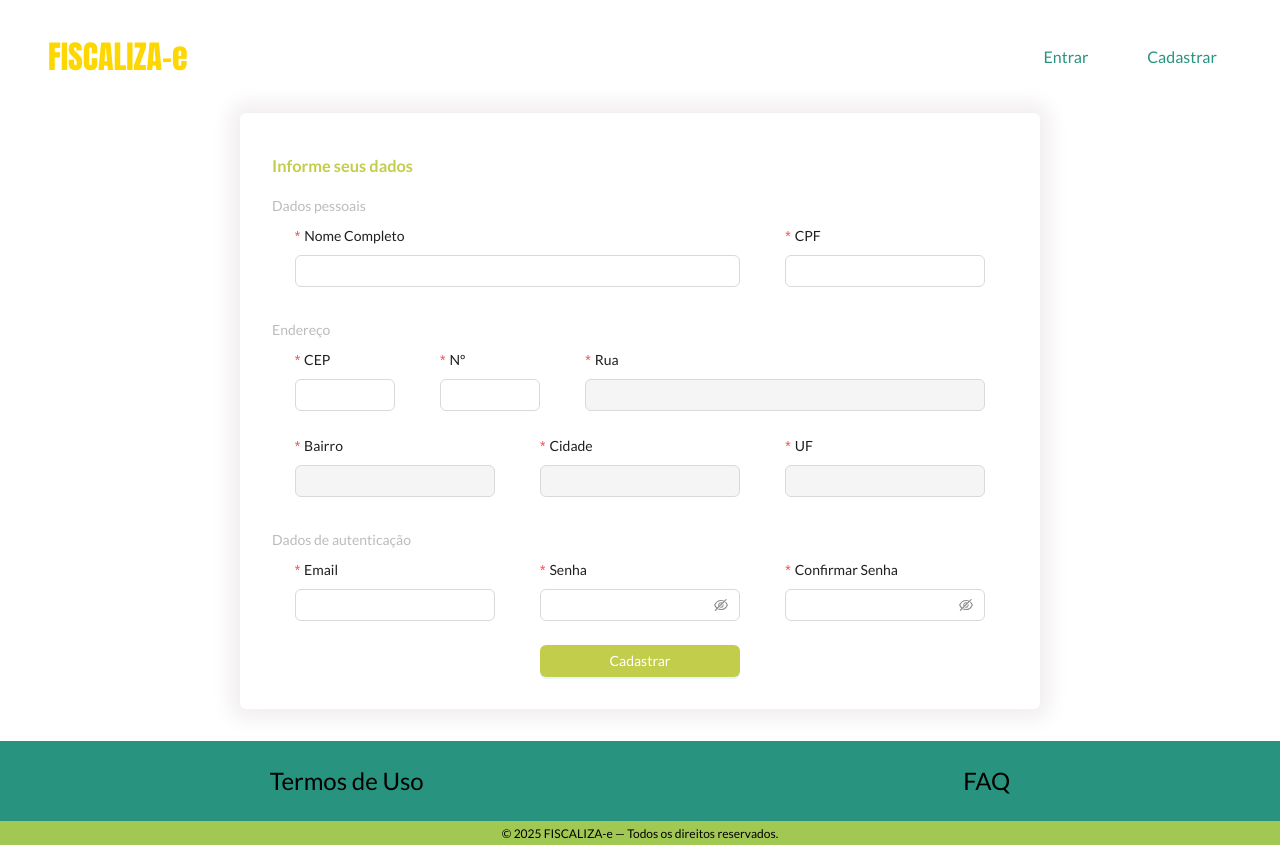
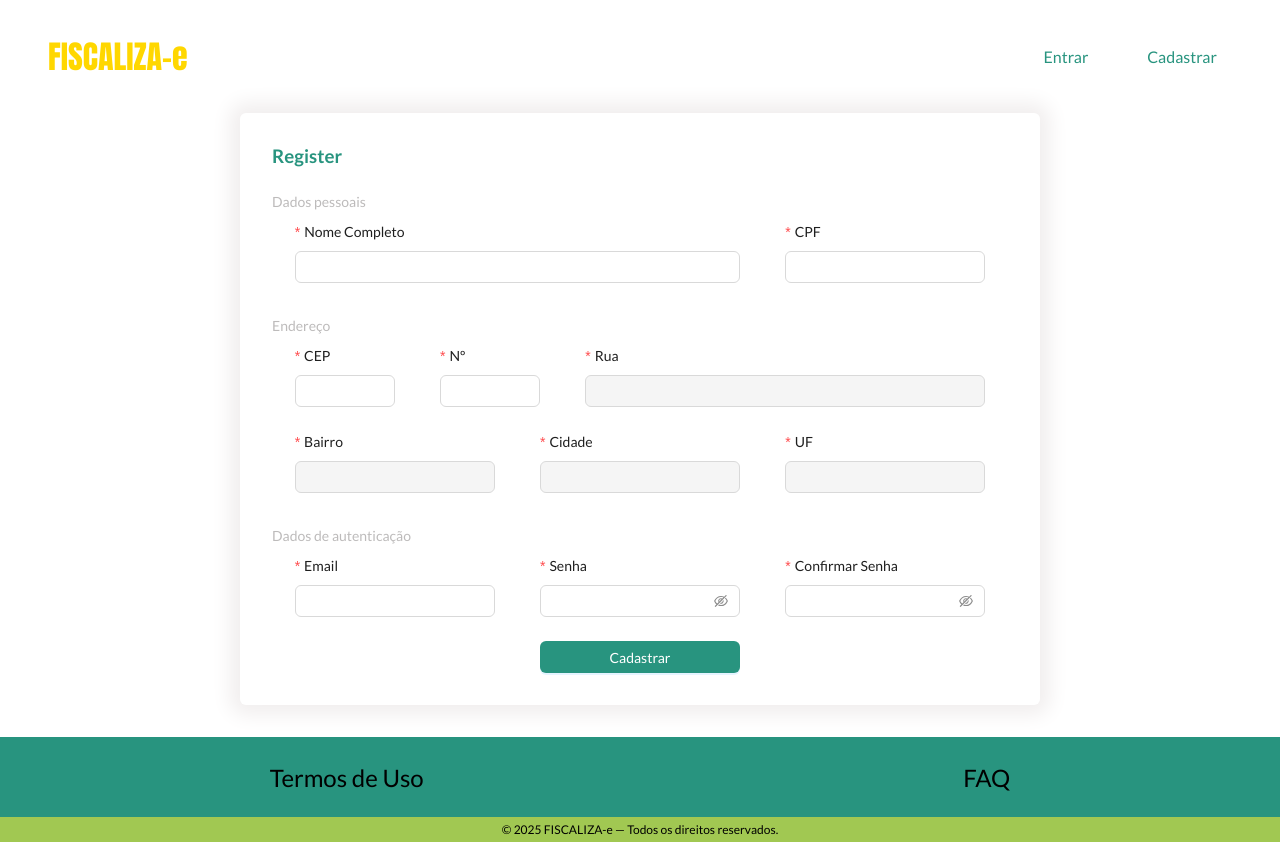
Before and after one commit to fiscaliza-e/frontend, a Next.js app: page /register in a window 1280 px wide. Built offline with nearby package versions, Linux system fonts and the light colour scheme.

Commit message:
rename Card to NavigationCard, create Card

```diff
--- a/src/app/login/components/form-login/form-login.module.css
+++ b/src/app/login/components/form-login/form-login.module.css
@@ -1,9 +1,3 @@
-.formLayout {
-  border-radius: 6px;
-  padding: 2rem;
-  box-shadow: 0 0 20px 10px #f1eeee;
-}
-
 .loginForm {
   min-width: 360px;
   margin: 1rem;
--- a/src/app/login/components/form-login/index.tsx
+++ b/src/app/login/components/form-login/index.tsx
@@ -6,6 +6,7 @@ import classNames from "classnames";
 import { Button, Checkbox, Form, Input, Flex } from "antd";
 
 import styles from "./form-login.module.css";
+import Card from "@/components/test-card";
 
 export default function LoginForm() {
   const router = useRouter();
@@ -24,8 +25,7 @@ export default function LoginForm() {
   };
 
   return (
-    <Flex vertical className={classNames(styles.loginForm, styles.formLayout)}>
-      <h1>Entrar</h1>
+    <Card title="Login" titleClassName={styles.loginTitle}>
       <Form
         name="login"
         initialValues={{ remember: true }}
@@ -68,6 +68,6 @@ export default function LoginForm() {
           ou <a onClick={handleRegister}>Registre-se no Site</a>
         </Form.Item>
       </Form>
-    </Flex>
+    </Card>
   );
 }
--- a/src/app/page.tsx
+++ b/src/app/page.tsx
@@ -1,5 +1,5 @@
 "use client";
-import Card from "@/components/card";
+import Card from "@/components/navigation-card";
 import data from "@/mock/home-cards";
 import styles from "./page.module.css";
 import "./globals.css";
--- a/src/app/register/components/form-register/form-register.module.css
+++ b/src/app/register/components/form-register/form-register.module.css
@@ -1,10 +1,5 @@
 .formContainer {
   max-width: 80vw;
-}
-
-.formTitle {
-  margin: 0.5rem 0;
-  color: #c2cd4b;
 }
 
 .formSection {
@@ -19,22 +14,12 @@
 
 .submitButton {
   width: 200px !important;
-  background-color: #c2cd4b !important;
+  background-color: #28947f;
 }
 
 .hoverButton:hover {
   filter: brightness(1.1);
   transition: filter 0.2s ease;
-}
-
-.formLayout {
-  max-width: 800px;
-  min-width: 300px;
-  border-radius: 6px;
-  padding: 2rem;
-  margin-bottom: 2rem;
-  box-shadow: 0 0 20px 10px #f1eeee;
-  gap: 1rem;
 }
 
 .formItem {
--- a/src/app/register/components/form-register/index.tsx
+++ b/src/app/register/components/form-register/index.tsx
@@ -8,18 +8,13 @@ import RegisterFormAddressInfo from "./address-info";
 import RegisterFormPersonalInfo from "./personal-info";
 import RegisterFormAuthInfo from "./auth-info";
 import classNames from "classnames";
+import Card from "@/components/test-card";
 
 export default function FormRegister() {
   const [form] = useForm();
   return (
-    <Flex justify="center" align="center" className={styles.formContainer}>
-      <Form
-        form={form}
-        className={styles.formLayout}
-        initialValues={{ variant: "filled" }}
-        layout="vertical"
-      >
-        <h3 className={styles.formTitle}>Informe seus dados</h3>
+    <Card title="Register">
+      <Form form={form} initialValues={{ variant: "filled" }} layout="vertical">
         <RegisterFormPersonalInfo />
         <RegisterFormAddressInfo />
         <RegisterFormAuthInfo />
@@ -37,6 +32,6 @@ export default function FormRegister() {
           </Button>
         </Flex>
       </Form>
-    </Flex>
+    </Card>
   );
 }
--- /dev/null
+++ b/src/components/test-card/index.tsx
@@ -0,0 +1,21 @@
+import { Flex } from "antd";
+import React from "react";
+
+import styles from "./test-card.module.css";
+
+interface Props {
+  title: string;
+  titleClassName?: string;
+  children: React.ReactNode;
+}
+
+const Card = ({ title, titleClassName, children }: Props) => {
+  return (
+    <Flex className={styles.card} vertical>
+      <h3 className={titleClassName}>{title}</h3>
+      {children}
+    </Flex>
+  );
+};
+
+export default Card;
--- /dev/null
+++ b/src/components/test-card/test-card.module.css
@@ -0,0 +1,10 @@
+.card {
+  max-width: 800px;
+  min-width: 300px;
+  border-radius: 6px;
+  padding: 2rem;
+  margin-bottom: 2rem;
+  box-shadow: 0 0 20px 10px #f1eeee;
+  gap: 1rem;
+  color: #28947f;
+}
```
Also changed, not shown: src/components/navigation-card/index.tsx (renamed from src/components/card/index.tsx, +7 -4 lines), src/components/navigation-card/navigation-card.module.css (renamed from src/components/card/card.module.css).
